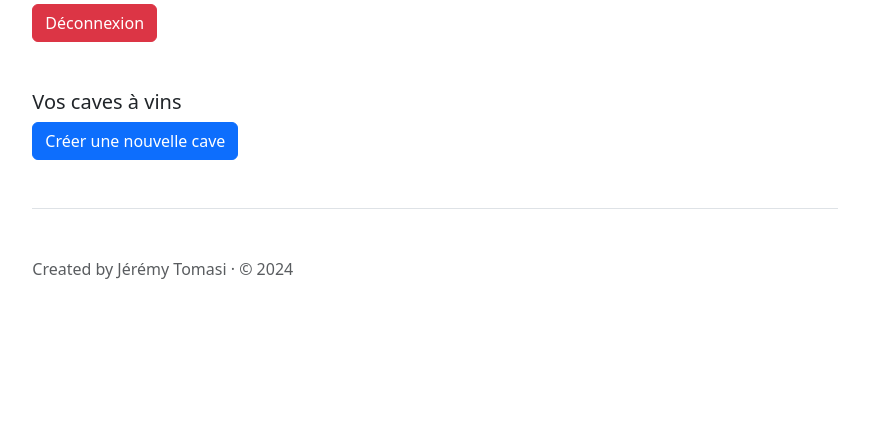
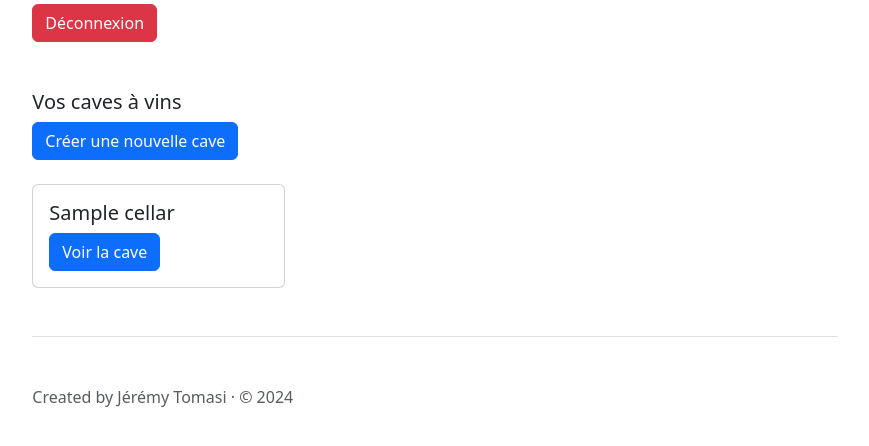
Before and after one commit to jeremytmsi/Projet_ETRS711, a Flask app: page /profile in a window 1280 px wide. Shown: the part 182-628 px from the top of the page, without its empty margins (205-1074 px from the left). Run offline with Flask 3, Linux system fonts and the light colour scheme; a user stored in the database is signed in; tables that the repository leaves empty hold one stand-in row (values such as "Sample post"); some libraries are stand-ins or nearby versions.

Commit message:
Get user cellars function added

```diff
--- a/src/controllers/ProfileController.py
+++ b/src/controllers/ProfileController.py
@@ -12,7 +12,8 @@ from src.models.forms.CellarForm import CellarForm
 @login_required
 def show_profile_page():
     form = CellarForm()
-    return render_template("profile.html",form=form)
+    cellars = get_user_cellars()
+    return render_template("profile.html",form=form, cellars=cellars)
 
 @app.route("/profile/new_cellar", methods=["POST"])
 def create_new_cellar():
@@ -28,3 +29,6 @@ def create_new_cellar():
             flash("Cette cave existe déjà")
         finally:
             return redirect(url_for("show_profile_page"))
+
+def get_user_cellars():
+    return db.session.execute(db.select(Cellar).filter_by(user_id=current_user.id)).scalars().all()
--- a/templates/profile.html
+++ b/templates/profile.html
@@ -46,16 +46,16 @@
         Créer une nouvelle cave
     </button>
 
-    {% for cellar in cellars %}
-        <div class="card">
-            <div class="card-body">
-                <h5 class="card-title">{{ cellar.name }}</h5>
-                <p class="card-text">
-                    {{ cellar.description }}
-                </p>
-                <a href="{{ url_for('cellar', id=cellar.id) }}" class="btn btn-primary">Voir la cave</a>
+    <div class="row">
+        {% for cellar in cellars %}
+            <div class="col-4">
+                <div class="card mt-4">
+                    <div class="card-body">
+                        <h5 class="card-title">{{ cellar.name }}</h5>
+                        <a href="" class="btn btn-primary">Voir la cave</a>
+                    </div>
+                </div>
             </div>
-        </div>
-
-    {% endfor %}
+        {% endfor %}
+    </div>
 {% endblock %}
```
